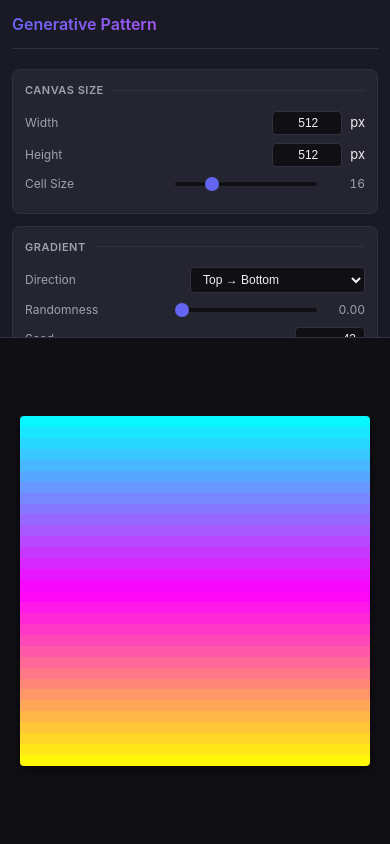
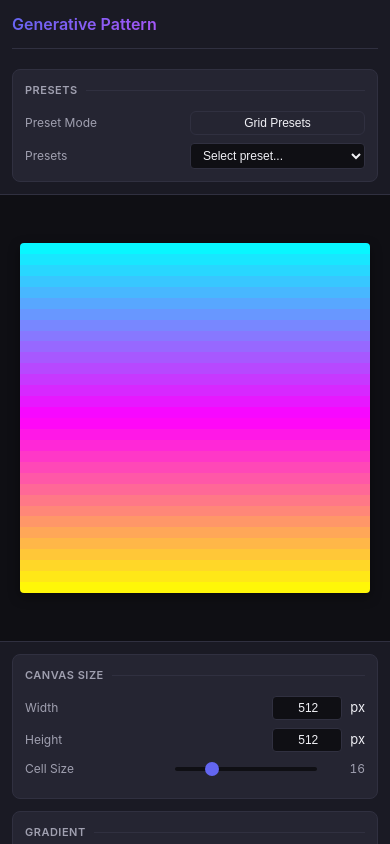
Before and after one commit to crackedaf/generative-pattern, a website built with Vite: page index.html in a window 390 px wide. Built offline with nearby package versions, Linux system fonts and the light colour scheme.

Commit message:
UI changes
moved the preset to the left and other setting to the right

```diff
--- a/index.html
+++ b/index.html
@@ -13,12 +13,41 @@
 
 <body>
   <div id="app">
-    <!-- Control Panel -->
-    <aside class="control-panel" role="complementary" aria-label="Pattern controls">
+    <!-- Presets Panel -->
+    <aside class="preset-panel" role="complementary" aria-label="Preset controls">
       <!-- Header -->
       <header class="panel-header">
         <h1>Generative Pattern</h1>
       </header>
+
+      <section class="section">
+        <h2 class="section-title">Presets</h2>
+        <div class="control-row" style="margin-top: 8px;">
+          <label for="preset-mode-toggle">Preset Mode</label>
+          <button
+            type="button"
+            id="preset-mode-toggle"
+            class="secondary mode-toggle-button"
+            aria-label="Toggle preset mode"
+            aria-pressed="false"
+            data-mode="grid">Grid Presets</button>
+        </div>
+        <div class="control-row" style="margin-top: 8px;">
+          <label for="presets">Presets</label>
+          <select id="presets" aria-label="Load preset palette">
+            <option value="">Select preset...</option>
+          </select>
+        </div>
+      </section>
+    </aside>
+
+    <!-- Canvas Area -->
+    <main id="canvas-container" role="main" aria-label="Pattern preview">
+      <canvas id="canvas" width="512" height="512"></canvas>
+    </main>
+
+    <!-- Settings Panel -->
+    <aside class="control-panel settings-panel" role="complementary" aria-label="Pattern controls">
 
       <!-- Canvas Size -->
       <section class="section">
@@ -214,22 +243,6 @@
         <h2 class="section-title">Colors (up to 20)</h2>
         <div id="color-list" class="color-list" role="list" aria-label="Color palette"></div>
         <button type="button" id="add-color" class="secondary">+ Add Color</button>
-        <div class="control-row" style="margin-top: 8px;">
-          <label for="preset-mode-toggle">Preset Mode</label>
-          <button
-            type="button"
-            id="preset-mode-toggle"
-            class="secondary mode-toggle-button"
-            aria-label="Toggle preset mode"
-            aria-pressed="false"
-            data-mode="grid">Grid Presets</button>
-        </div>
-        <div class="control-row" style="margin-top: 8px;">
-          <label for="presets">Presets</label>
-          <select id="presets" aria-label="Load preset palette">
-            <option value="">Select preset...</option>
-          </select>
-        </div>
         <div class="control-row">
           <label for="saved-palettes">Saved</label>
           <select id="saved-palettes" aria-label="Load saved palette">
@@ -297,10 +310,6 @@
       </section>
     </aside>
 
-    <!-- Canvas Area -->
-    <main id="canvas-container" role="main" aria-label="Pattern preview">
-      <canvas id="canvas" width="512" height="512"></canvas>
-    </main>
   </div>
 
   <script type="module" src="/src/main.ts"></script>
--- a/src/style.css
+++ b/src/style.css
@@ -71,14 +71,11 @@ body {
   width: 100vw;
 }
 
-/* Control Panel */
+/* Side panels */
+.preset-panel,
 .control-panel {
-  width: 320px;
-  min-width: 280px;
-  max-width: 400px;
   height: 100vh;
   background: var(--bg-secondary);
-  border-right: 1px solid var(--border);
   overflow-y: auto;
   overflow-x: hidden;
   padding: var(--spacing-md);
@@ -87,14 +84,34 @@ body {
   gap: var(--spacing-md);
 }
 
+.preset-panel {
+  width: 280px;
+  min-width: 220px;
+  max-width: 320px;
+  border-right: 1px solid var(--border);
+}
+
+.control-panel {
+  width: 320px;
+  min-width: 280px;
+  max-width: 400px;
+}
+
+.settings-panel {
+  border-left: 1px solid var(--border);
+}
+
+.preset-panel::-webkit-scrollbar,
 .control-panel::-webkit-scrollbar {
   width: 6px;
 }
 
+.preset-panel::-webkit-scrollbar-track,
 .control-panel::-webkit-scrollbar-track {
   background: var(--bg-tertiary);
 }
 
+.preset-panel::-webkit-scrollbar-thumb,
 .control-panel::-webkit-scrollbar-thumb {
   background: var(--border);
   border-radius: 3px;
@@ -110,7 +127,8 @@ body {
   margin-bottom: var(--spacing-sm);
 }
 
-.panel-header h1 {
+.panel-header h1,
+.panel-header h2 {
   font-size: 16px;
   font-weight: 600;
   background: linear-gradient(135deg, var(--accent), #a855f7);
@@ -507,6 +525,7 @@ button.danger:hover:not(:disabled) {
 /* Canvas container */
 #canvas-container {
   flex: 1;
+  min-width: 0;
   display: flex;
   align-items: center;
   justify-content: center;
@@ -561,16 +580,24 @@ button.danger:hover:not(:disabled) {
     flex-direction: column;
   }
 
+  .preset-panel,
   .control-panel {
     width: 100%;
     max-width: none;
     height: auto;
-    max-height: 40vh;
+    max-height: 24vh;
     border-right: none;
+    border-left: none;
     border-bottom: 1px solid var(--border);
   }
 
+  .settings-panel {
+    border-top: 1px solid var(--border);
+    border-bottom: none;
+  }
+
   #canvas-container {
+    min-height: 0;
     padding: var(--spacing-md);
   }
 }
```
